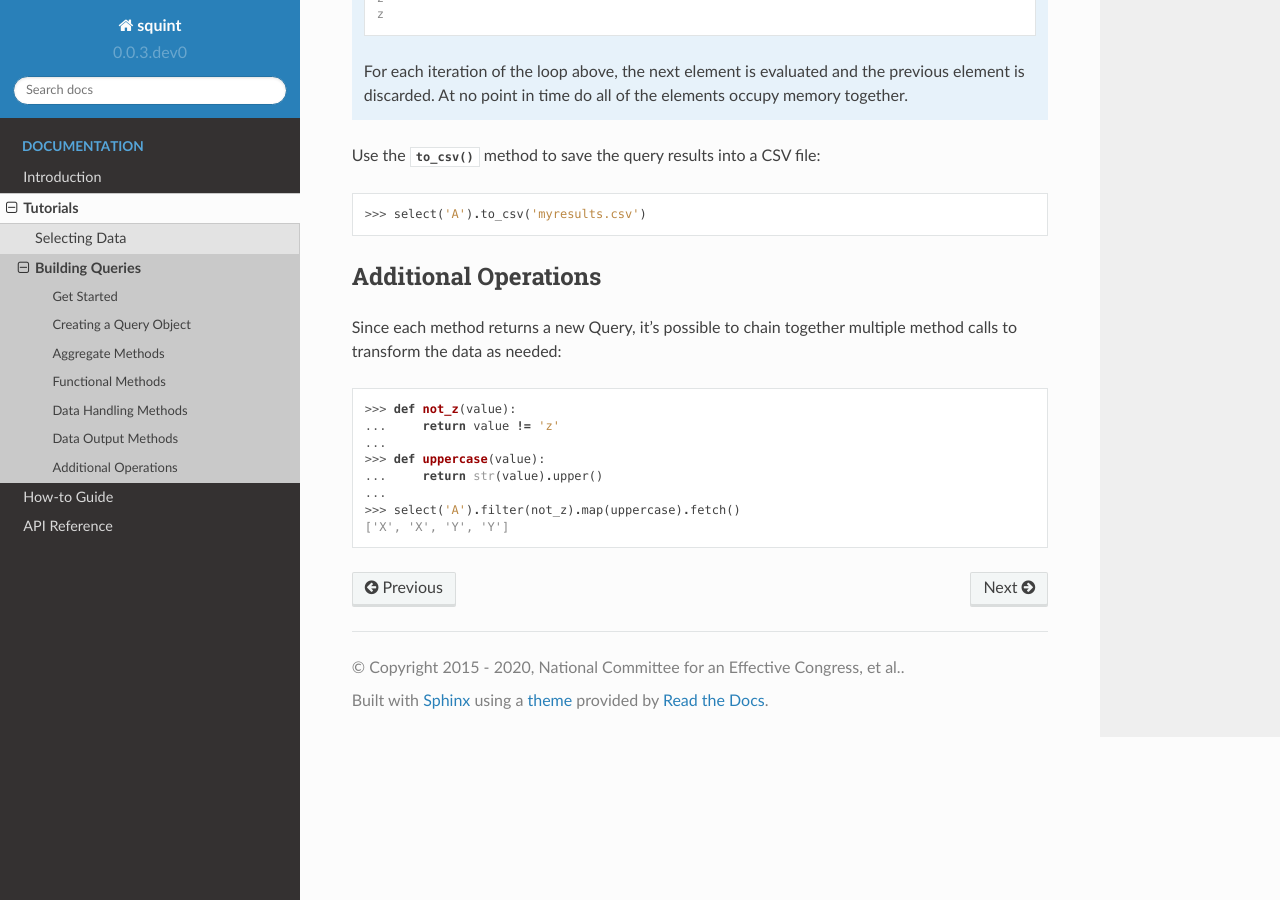
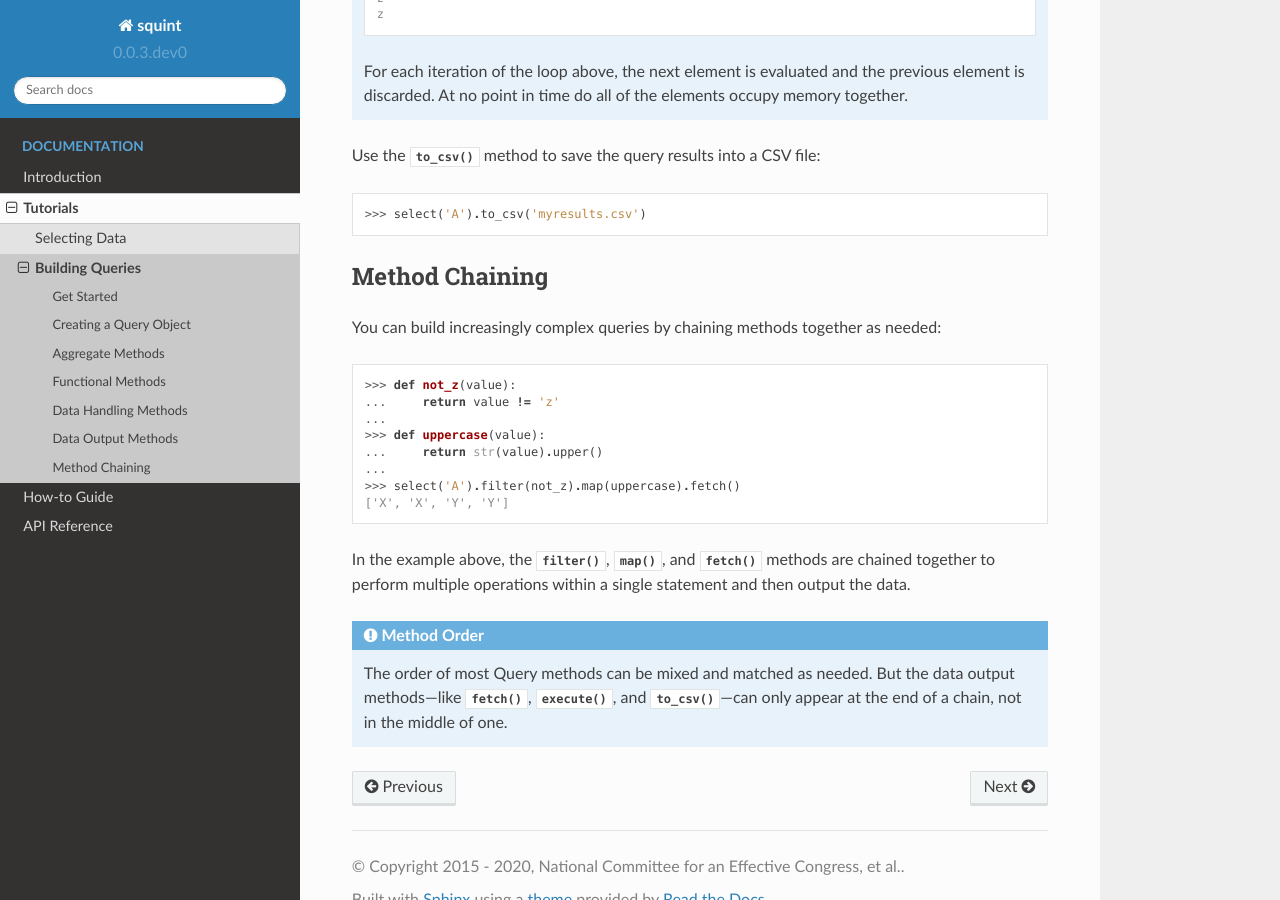
Before and after one commit to shawnbrown/squint, a Sphinx documentation site: the page built from docs/tutorial/query.rst, in a window 1280 px wide and 900 px high, scrolled down 4953 px. Built offline with Sphinx 7.4.7 and the Read the Docs theme 2.0.0, drawn with Linux system fonts in a browser that asks for light colours.

Commit message:
Rewrote Method Chaining tutorial section to provide more detail.

```diff
--- a/docs/tutorial/query.rst
+++ b/docs/tutorial/query.rst
@@ -291,12 +291,11 @@ query results into a CSV file::
     >>> select('A').to_csv('myresults.csv')
 
 
-Additional Operations
-=====================
+Method Chaining
+===============
 
-Since each method returns a new Query, it's possible to
-chain together multiple method calls to transform the data
-as needed::
+You can build increasingly complex queries by chaining methods
+together as needed::
 
     >>> def not_z(value):
     ...     return value != 'z'
@@ -306,3 +305,16 @@ as needed::
     ...
     >>> select('A').filter(not_z).map(uppercase).fetch()
     ['X', 'X', 'Y', 'Y']
+
+In the example above, the :meth:`filter() <Query.filter>`,
+:meth:`map() <Query.map>`, and :meth:`fetch() <Query.fetch>`
+methods are chained together to perform multiple operations
+within  a single statement and then output the data.
+
+.. admonition:: Method Order
+
+    The order of most Query methods can be mixed and matched
+    as needed. But the data output methods---like
+    :meth:`fetch() <Query.fetch>`, :meth:`execute() <Query.execute>`,
+    and :meth:`to_csv() <Query.to_csv>`---can only appear at the
+    end of a chain, not in the middle of one.
```
